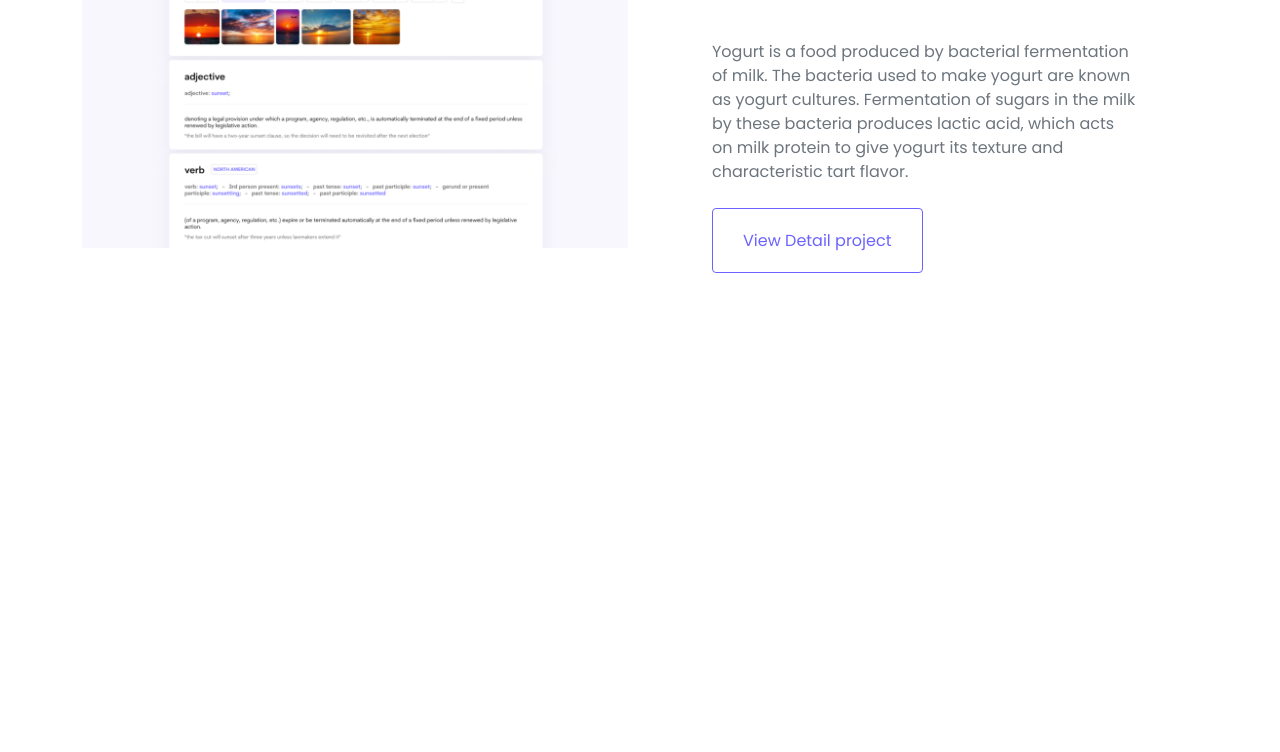
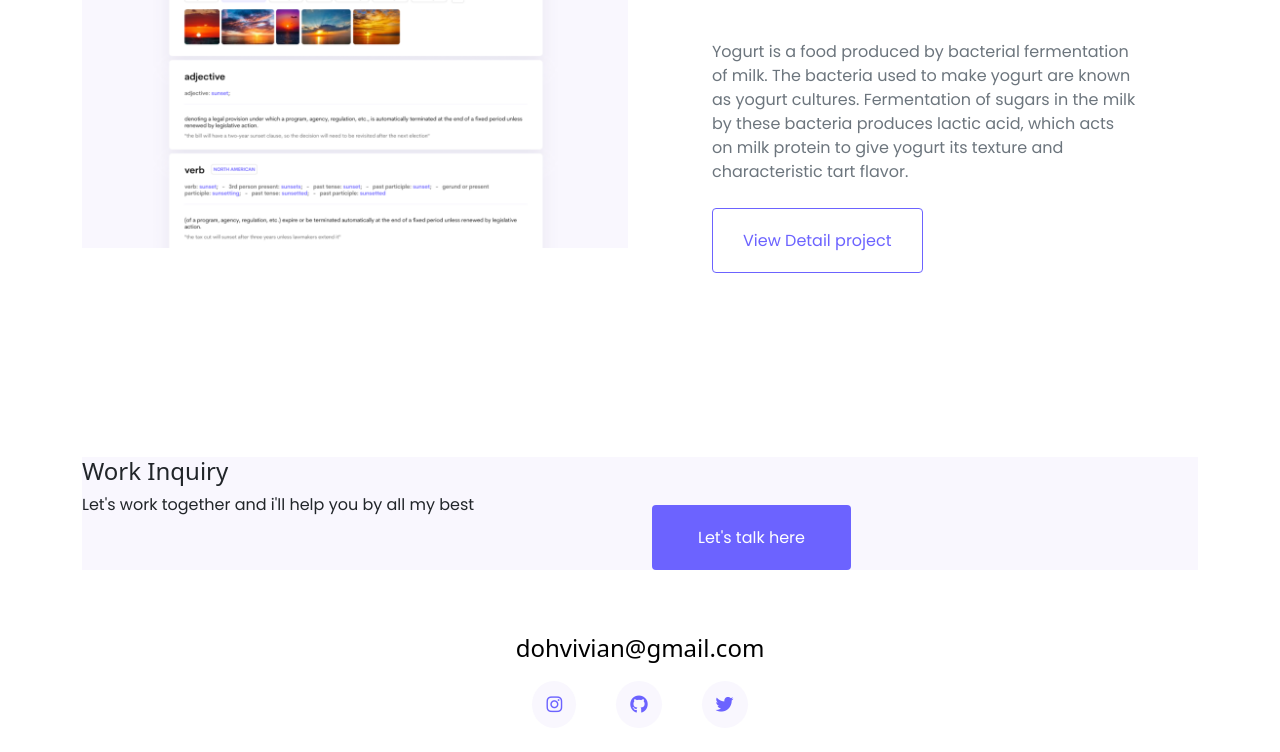
Before and after one commit to viviandoh/Portfolio-project-figma, a plain HTML site: page index.html in a window 1280 px wide. Shown: the part 2623-3375 px from the top of the page. Before the commit the page ends 3032 px from the top, so only its background shows below. Drawn offline with nearby package versions, Linux system fonts and the light colour scheme.

Commit message:
footer added

```diff
--- a/index.html
+++ b/index.html
@@ -93,7 +93,7 @@
           </div>
         </div>
       </div>
-      <div class="row">
+      <div class="row mb-3">
         <div class="col d-none d-lg-block">
           <img src="/images/project-1.png" alt="project 1" class="img-fluid" />
         </div>
@@ -111,6 +111,39 @@
           </div>
         </div>
       </div>
+      <div class="inquiry-section mb-3 mt-5">
+        <div class="row">
+          <div class="col-6">
+            <h4>Work Inquiry</h4>
+            <p>Let's work together and i'll help you by all my best</p>
+          </div>
+          <div class="col-6">
+            <a
+              href="https://www.twitter.com/vivian"
+              class="btn btn-branding mt-5"
+              >Let's talk here</a
+            >
+          </div>
+        </div>
+      </div>
+      <footer>
+        <a
+          href="mailto:dohvivian@gmail.com"
+          class="email-links d-flex justify-content-center"
+          >dohvivian@gmail.com</a
+        >
+        <div class="social-links d-flex justify-content-center">
+          <a href="https://instagram.com/akuahvee" target="_blank">
+            <i class="fab fa-instagram"></i>
+          </a>
+          <a href="https://github.com/viviandoh" target="_blank">
+            <i class="fab fa-github"></i>
+          </a>
+          <a href="https://twitter.com/akuahdoh" target="_blank">
+            <i class="fab fa-twitter"></i>
+          </a>
+        </div>
+      </footer>
     </div>
   </body>
 </html>
--- a/styles/app.css
+++ b/styles/app.css
@@ -116,6 +116,32 @@ nav a {
   color: #272142;
   transition: all 150ms ease-in-out;
 }
+footer {
+  margin: 60px 0;
+}
+footer .email-links {
+  text-decoration: none;
+  text-align: center;
+  color: black;
+  margin-bottom: 15px;
+  font-size: 24px;
+}
+.email-links:hover {
+  color: var(--branding-color);
+}
+footer .social-links a {
+  margin: 0 20px;
+  color: var(--branding-color);
+  padding: 10px 14px;
+  border-radius: 50%;
+  background: var(--home-color);
+  font-size: 18px;
+}
+footer .social-links a:hover {
+  color: white;
+  background: var(--branding-color);
+  transition: all 100ms ease-in-out;
+}
 @media (max-width: 960px) {
   h1 {
     font-size: 60px;
```
Also changed, not shown: about.html (+16 -1 lines), contact.html (+1 -1 lines), work.html (+15 -0 lines).
